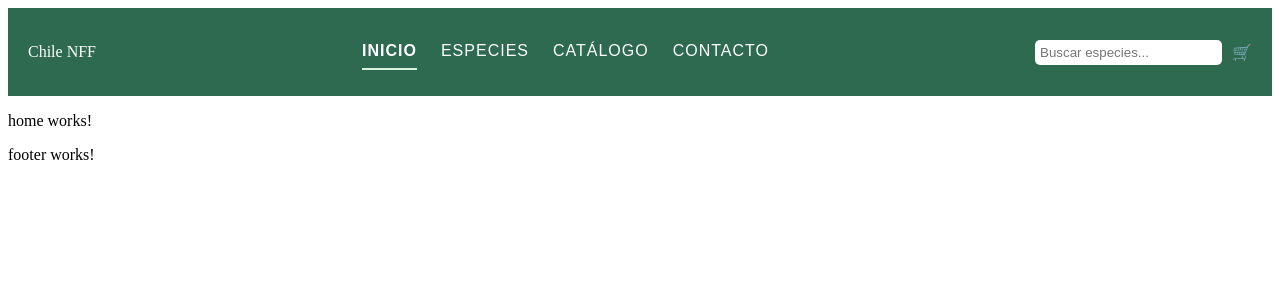
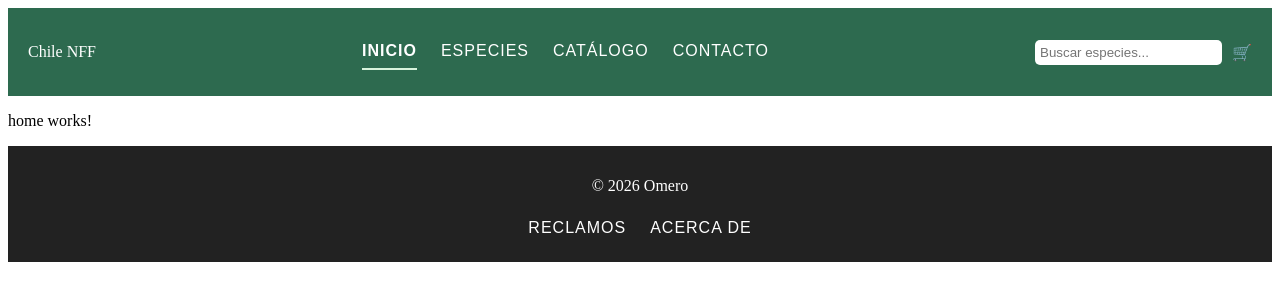
Before and after one commit to SargentoAldea/ChileNFF, an Angular app: page / in a window 1280 px wide. Shown: the top 300 px of the page. Built offline with nearby package versions, Linux system fonts and the light colour scheme.

Commit message:
Footer
Footer que fue también reciclado de actividad en clase

```diff
--- a/src/app/components/footer/footer.component.css
+++ b/src/app/components/footer/footer.component.css
@@ -0,0 +1,37 @@
+.footer {
+  background-color: #222;
+  color: white;
+  text-align: center;
+  padding: 15px;
+}
+
+.footer a {
+  color: #ccc;
+  margin: 0 10px;
+  text-decoration: none;
+}
+
+.footer a:hover {
+  color: white;
+}
+
+.nav-container {
+  background-color: #222F;
+  display: flex;
+  justify-content: center;
+  gap: 1.5rem;
+  font-family: 'Segoe UI', Tahoma, Geneva, Verdana, sans-serif;
+}
+
+.nav-button {
+  background: none;
+  border: none;
+  color: white;
+  font-size: 1rem;
+  text-transform: uppercase;
+  letter-spacing: 1px;
+  cursor: pointer;
+  padding: 0.5rem 0;
+  transition: all 0.3s ease;
+  border-bottom: 2px solid transparent;
+}
--- a/src/app/components/footer/footer.component.html
+++ b/src/app/components/footer/footer.component.html
@@ -1 +1,7 @@
-<p>footer works!</p>
+<footer class="footer">
+  <p>© 2026 Omero</p>
+  <nav class="nav-container">
+    <button routerLink="/reclamo" routerLinkActive="active-link" class="nav-button">Reclamos</button>
+    <button routerLink="/Acerca de" routerLinkActive="active-link" class="nav-button">Acerca de</button>
+  </nav>
+</footer>
--- a/src/app/components/footer/footer.component.ts
+++ b/src/app/components/footer/footer.component.ts
@@ -1,9 +1,10 @@
 import { Component } from '@angular/core';
+import { RouterLink } from '@angular/router';
 
 @Component({
   selector: 'app-footer',
   standalone: true,
-  imports: [],
+  imports: [RouterLink],
   templateUrl: './footer.component.html',
   styleUrl: './footer.component.css'
 })
```
